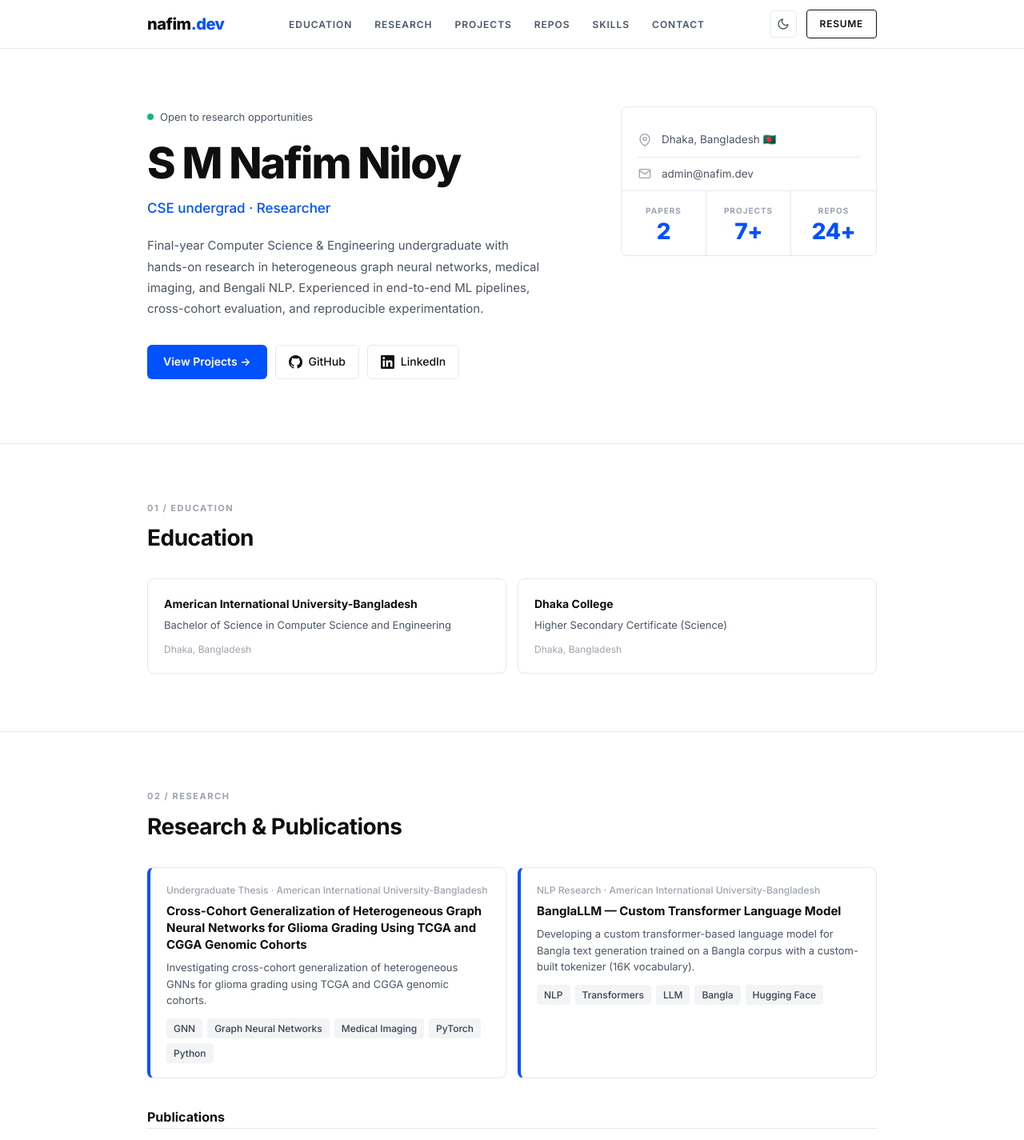
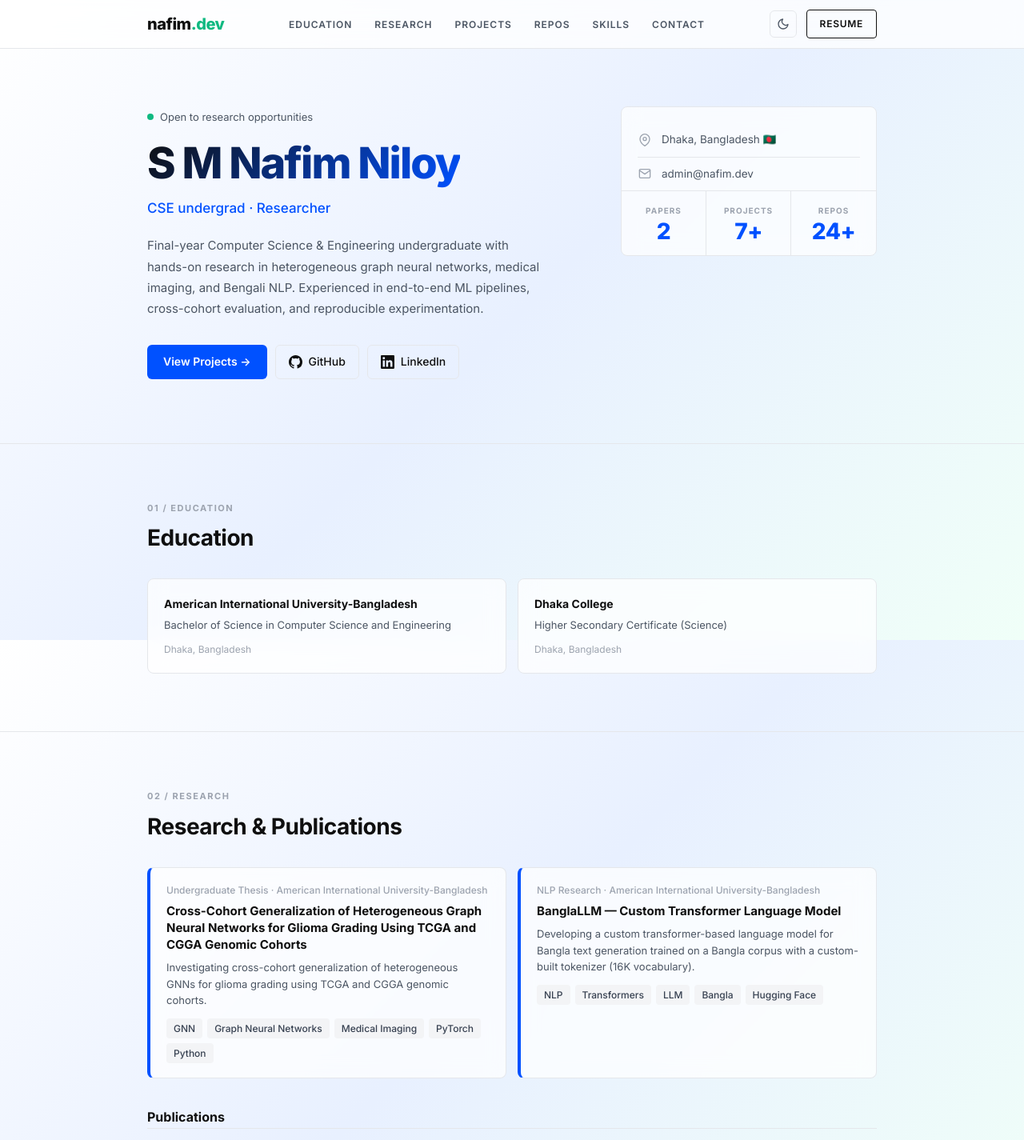
Before and after one commit to smnafimniloy/NafimPortfolio, a React (Vite) app: page / in a window 1280 px wide. Shown: the top 1425 px of the page at 80% size. Built offline with nearby package versions, Linux system fonts and the light colour scheme; no server answers.

Commit message:
design update

```diff
--- a/src/components/Hero.jsx
+++ b/src/components/Hero.jsx
@@ -45,7 +45,9 @@ export default function Hero() {
               Open to research opportunities
             </div>
 
-            <h1 className="hero-name">{data.name}</h1>
+            <h1 className="hero-name">
+              <span className="hero-name-gradient">{data.name}</span>
+            </h1>
             <p className="hero-subtitle">{data.subtitle}</p>
             <p className="hero-bio">{data.bio}</p>
 
--- a/src/index.css
+++ b/src/index.css
@@ -20,6 +20,8 @@
   --tag-text: #374151;
   --radius: 8px;
   --max-w: 960px;
+  --card-bg: rgba(255, 255, 255, 0.72);
+  --card-bg-secondary: rgba(249, 250, 251, 0.72);
   color-scheme: light;
 }
 
@@ -35,6 +37,8 @@
   --border: #242424;
   --tag-bg: #1c1c1c;
   --tag-text: #c4c4cc;
+  --card-bg: rgba(18, 18, 20, 0.72);
+  --card-bg-secondary: rgba(22, 22, 26, 0.72);
   color-scheme: dark;
 }
 
@@ -94,8 +98,12 @@ body {
   font-size: 15px;
   line-height: 1.6;
   color: var(--text-primary);
-  background: var(--bg);
+  background: linear-gradient(135deg, #ffffff 0%, #e8f0ff 50%, #f0fff8 100%) fixed;
   -webkit-font-smoothing: antialiased;
+}
+
+[data-theme="dark"] body {
+  background: linear-gradient(135deg, #0c0c0c 0%, #0d1a33 50%, #001a12 100%) fixed;
 }
 
 .container {
@@ -109,8 +117,8 @@ body {
   position: sticky;
   top: 0;
   z-index: 100;
-  background: rgba(255,255,255,0.96);
-  backdrop-filter: blur(8px);
+  background: rgba(255, 255, 255, 0.75);
+  backdrop-filter: blur(16px);
   border-bottom: 1px solid var(--border);
 }
 
@@ -129,7 +137,7 @@ body {
   letter-spacing: -0.5px;
 }
 
-.logo span { color: var(--accent); }
+.logo span { color: #10b981; }
 
 .nav {
   display: flex;
@@ -217,8 +225,14 @@ body {
   font-weight: 800;
   letter-spacing: -2px;
   line-height: 1.05;
-  color: var(--text-primary);
   margin-bottom: 14px;
+}
+
+.hero-name-gradient {
+  background: linear-gradient(135deg, var(--text-primary) 0%, var(--accent) 100%);
+  -webkit-background-clip: text;
+  -webkit-text-fill-color: transparent;
+  background-clip: text;
 }
 
 .hero-subtitle {
@@ -283,6 +297,9 @@ body {
 
 /* Hero info card */
 .hero-card {
+  background: var(--card-bg);
+  backdrop-filter: blur(12px);
+  -webkit-backdrop-filter: blur(12px);
   border: 1px solid var(--border);
   border-radius: var(--radius);
   overflow: hidden;
@@ -416,7 +433,9 @@ body {
   border-left: 4px solid var(--accent);
   border-radius: var(--radius);
   padding: 18px 20px;
-  background: var(--bg);
+  background: var(--card-bg);
+  backdrop-filter: blur(12px);
+  -webkit-backdrop-filter: blur(12px);
   transition: box-shadow 0.2s ease, transform 0.2s ease;
 }
 
@@ -489,7 +508,9 @@ body {
   flex-shrink: 0;
   font-size: 15px;
   color: var(--text-tertiary);
-  background: var(--bg-secondary);
+  background: var(--card-bg-secondary);
+  backdrop-filter: blur(12px);
+  -webkit-backdrop-filter: blur(12px);
 }
 
 .pub-content { flex: 1; }
@@ -571,7 +592,9 @@ body {
   border: 1px solid var(--border);
   border-radius: var(--radius);
   padding: 18px;
-  background: var(--bg);
+  background: var(--card-bg);
+  backdrop-filter: blur(12px);
+  -webkit-backdrop-filter: blur(12px);
   transition: box-shadow 0.2s ease, border-color 0.2s ease, transform 0.2s ease;
 }
 
@@ -705,7 +728,9 @@ body {
   border: 1px solid var(--border);
   border-radius: var(--radius);
   padding: 16px;
-  background: var(--bg);
+  background: var(--card-bg);
+  backdrop-filter: blur(12px);
+  -webkit-backdrop-filter: blur(12px);
   display: flex;
   flex-direction: column;
   transition: box-shadow 0.2s ease, border-color 0.2s ease, transform 0.2s ease;
@@ -771,7 +796,9 @@ body {
 .contact-body { max-width: 640px; }
 
 .contact-quote {
-  background: var(--bg-secondary);
+  background: var(--card-bg-secondary);
+  backdrop-filter: blur(12px);
+  -webkit-backdrop-filter: blur(12px);
   border-radius: var(--radius);
   padding: 22px 24px 22px 40px;
   margin: 20px 0 28px;
@@ -834,7 +861,9 @@ body {
   border: 1px solid var(--border);
   border-radius: var(--radius);
   padding: 20px;
-  background: var(--bg);
+  background: var(--card-bg);
+  backdrop-filter: blur(12px);
+  -webkit-backdrop-filter: blur(12px);
   transition: box-shadow 0.2s ease, border-color 0.2s ease, transform 0.2s ease;
 }
 
@@ -903,7 +932,9 @@ body {
   border: 1px solid var(--border);
   border-radius: var(--radius);
   padding: 20px;
-  background: var(--bg);
+  background: var(--card-bg);
+  backdrop-filter: blur(12px);
+  -webkit-backdrop-filter: blur(12px);
   transition: box-shadow 0.2s ease, border-color 0.2s ease, transform 0.2s ease;
 }
 
@@ -1014,7 +1045,7 @@ body {
 
 /* header glass */
 [data-theme="dark"] .header {
-  background: rgba(12, 12, 12, 0.96);
+  background: rgba(12, 12, 12, 0.75);
 }
 
 /* featured badge (amber) */
```
